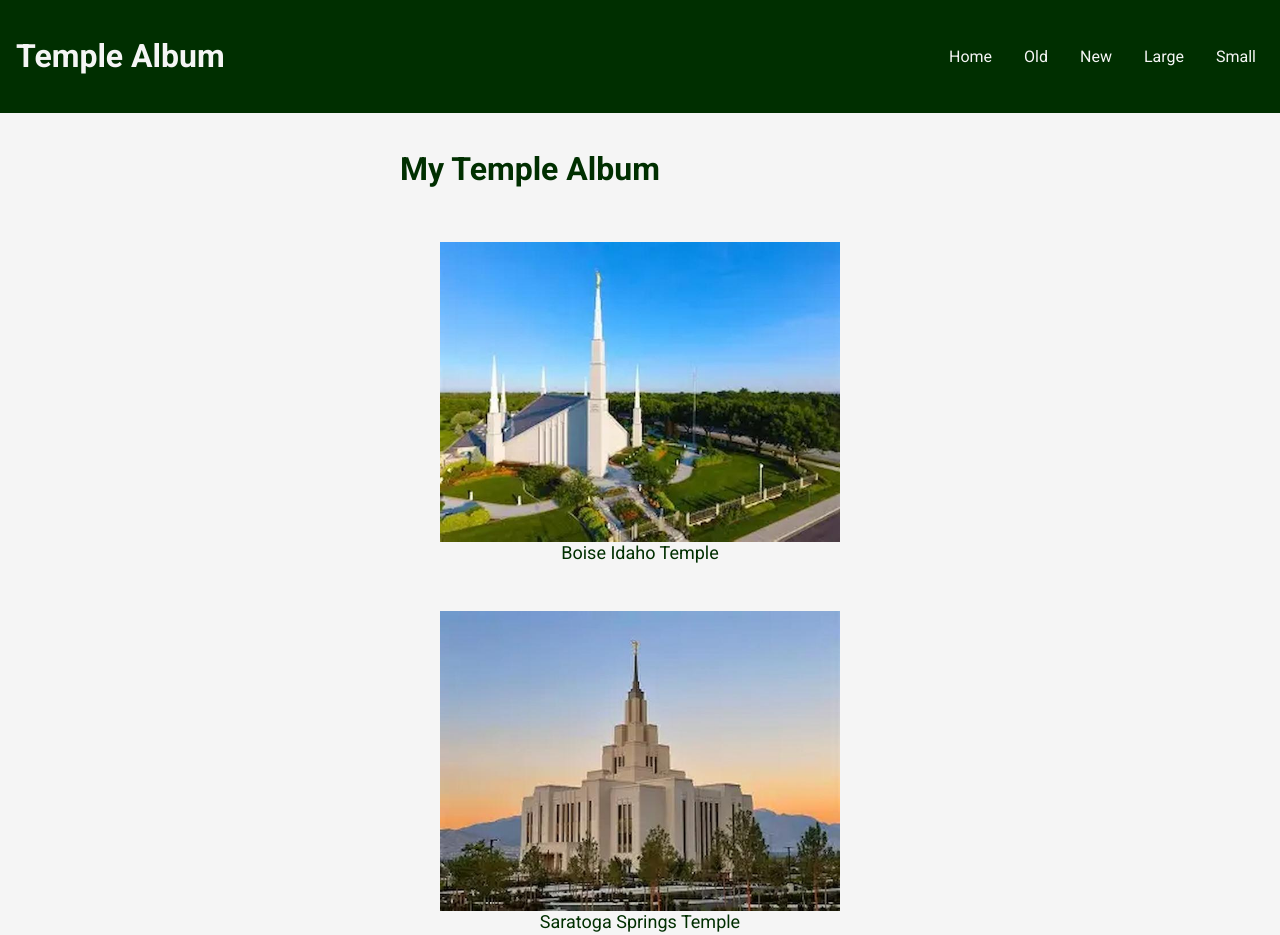
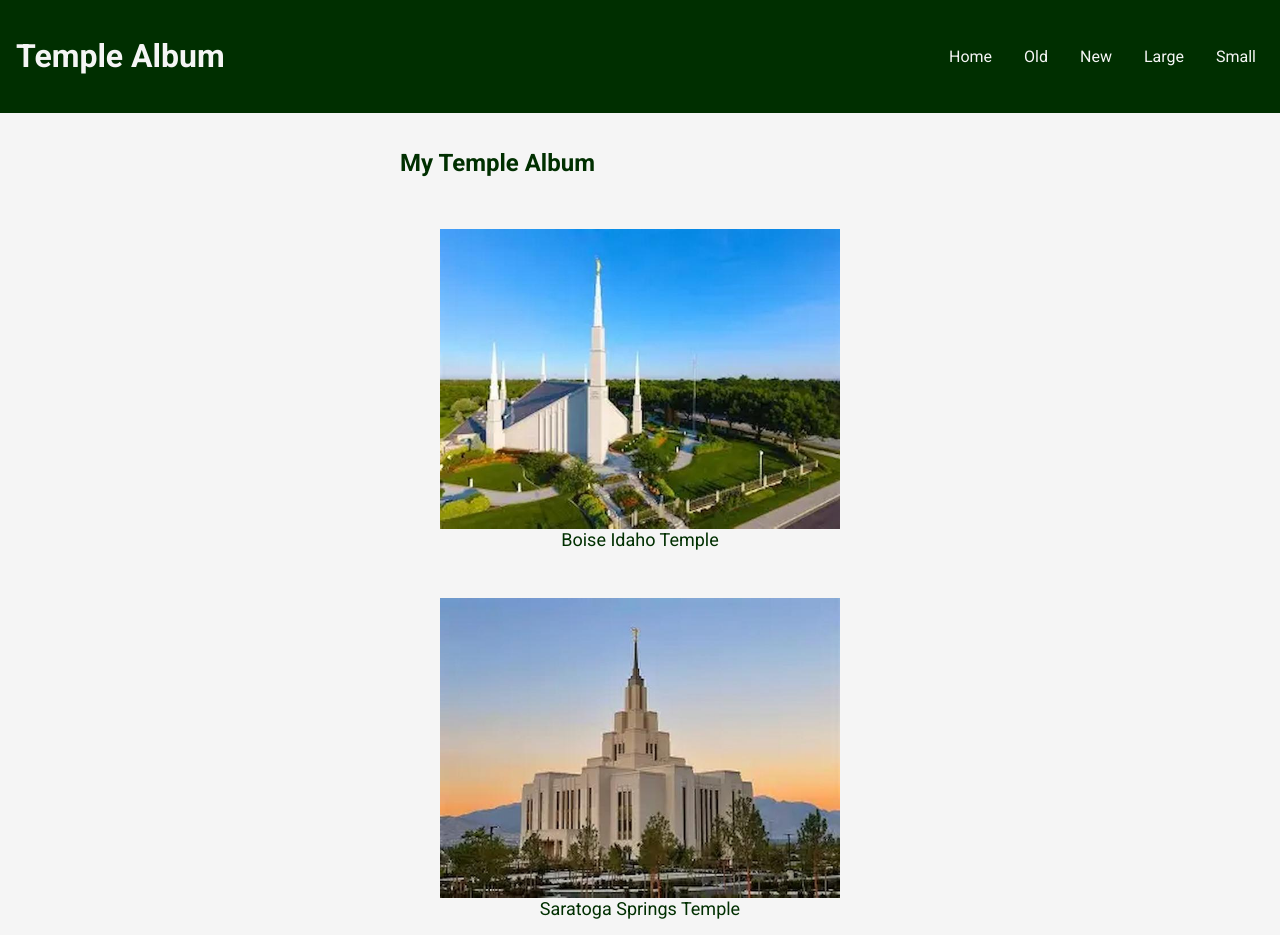
Before and after one commit to JacksonTanner3/wdd131, a plain HTML site: page temples.html in a window 1280 px wide. Shown: the top 935 px of the page. Drawn offline with Linux system fonts and the light colour scheme.

Commit message:
Audit changes

```diff
--- a/temples.html
+++ b/temples.html
@@ -5,6 +5,8 @@
     <meta charset="UTF-8">
     <meta name="viewport" content="width=device-width, initial-scale=1.0">
     <title>WDD 131 | Temple Album | Jackson Tanner</title>
+    <meta name="author" content="Jackson Tanner">
+    <meta name="description" content="WDD 131 Week02 Assignment: Temple Picture Album">
     <link rel="preconnect" href="https://fonts.googleapis.com">
     <link rel="preconnect" href="https://fonts.gstatic.com" crossorigin>
     <link href="https://fonts.googleapis.com/css2?family=Roboto:ital,wght@0,100..900;1,100..900&display=swap"
@@ -27,7 +29,7 @@
         </nav>
     </header>
     <main>
-        <h1>My Temple Album</h1>
+        <h2>My Temple Album</h2>
         <figure>
             <img src="images/boise.jpg" alt="Boise Idaho Temple" loading="lazy">
             <figcaption>Boise Idaho Temple</figcaption>
```
